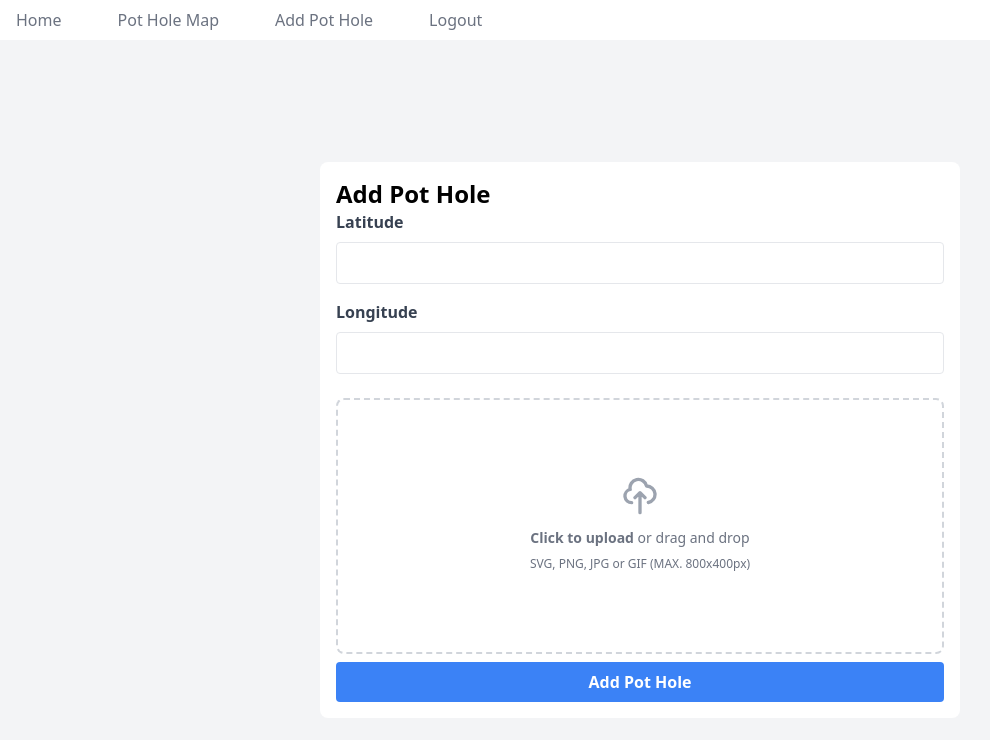
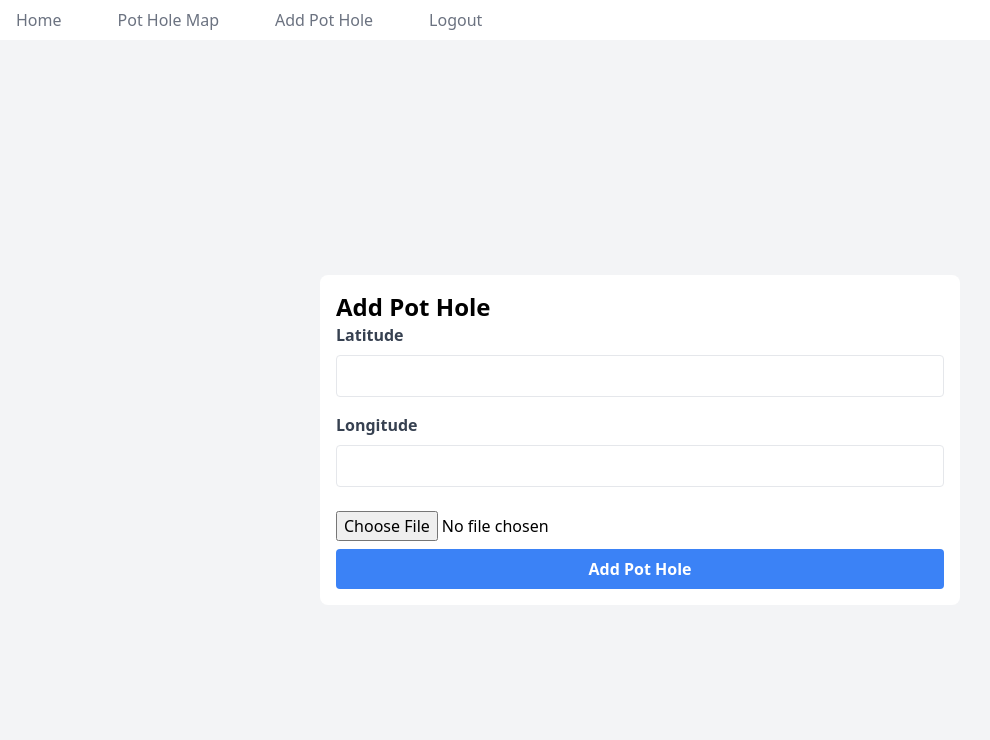
Before and after one commit to DarkPhoenix2704/pothHoleApp, a React app: page /addpothole in a window 1280 px wide. Shown: the top 740 px of the page, without its empty margins (0-990 px from the left). Built offline with nearby package versions, Linux system fonts and the light colour scheme.

Commit message:
fix: update attachment

```diff
--- a/src/routes/AddPotHole.tsx
+++ b/src/routes/AddPotHole.tsx
@@ -125,44 +125,13 @@ export const AddPotHole = () => {
                 className="border rounded py-2 px-3 w-full focus:outline-none focus:ring-2 focus:ring-blue-500 focus:border-transparent"
               />
             </div>
-            <div className="flex mb-2 items-center justify-center w-full">
-              <label
-                htmlFor="dropzone-file"
-                className="flex flex-col items-center justify-center w-full h-64 border-2 border-gray-300 border-dashed rounded-lg cursor-pointer bg-white-100"
-              >
-                <div className="flex flex-col items-center justify-center pt-5 pb-6">
-                  <svg
-                    aria-hidden="true"
-                    className="w-10 h-10 mb-3 text-gray-400"
-                    fill="none"
-                    stroke="currentColor"
-                    viewBox="0 0 24 24"
-                    xmlns="http://www.w3.org/2000/svg"
-                  >
-                    <path
-                      stroke-linecap="round"
-                      stroke-linejoin="round"
-                      stroke-width="2"
-                      d="M7 16a4 4 0 01-.88-7.903A5 5 0 1115.9 6L16 6a5 5 0 011 9.9M15 13l-3-3m0 0l-3 3m3-3v12"
-                    ></path>
-                  </svg>
-                  <p className="mb-2 text-sm text-gray-500 dark:text-gray-400">
-                    <span className="font-semibold">Click to upload</span> or
-                    drag and drop
-                  </p>
-                  <p className="text-xs text-gray-500 dark:text-gray-400">
-                    SVG, PNG, JPG or GIF (MAX. 800x400px)
-                  </p>
-                </div>
-                <input
-                  id="dropzone-file"
-                  type="file"
-                  className="hidden"
-                  accept="image/*"
-                  onChange={handleFile}
-                />
-              </label>
-            </div>
+
+            <input
+              type="file"
+              className="mb-2"
+              accept="image/*"
+              onChange={handleFile}
+            />
             <button
               type="submit"
               className="bg-blue-500 hover:bg-blue-700 text-white font-bold py-2 px-4 rounded focus:outline-none focus:ring-2 focus:ring-blue-500 focus:ring-opacity-50"
```
